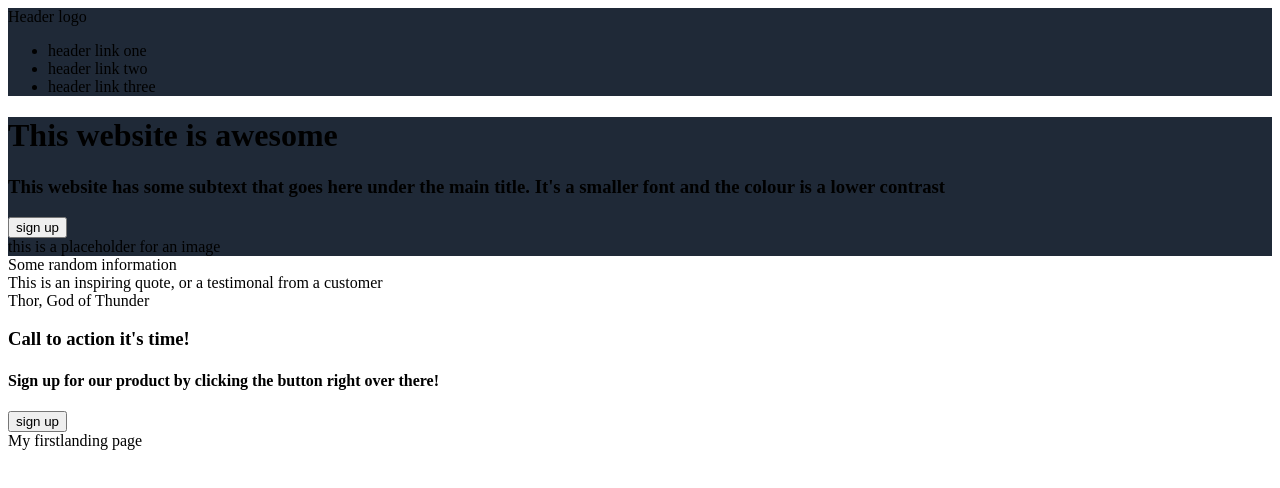
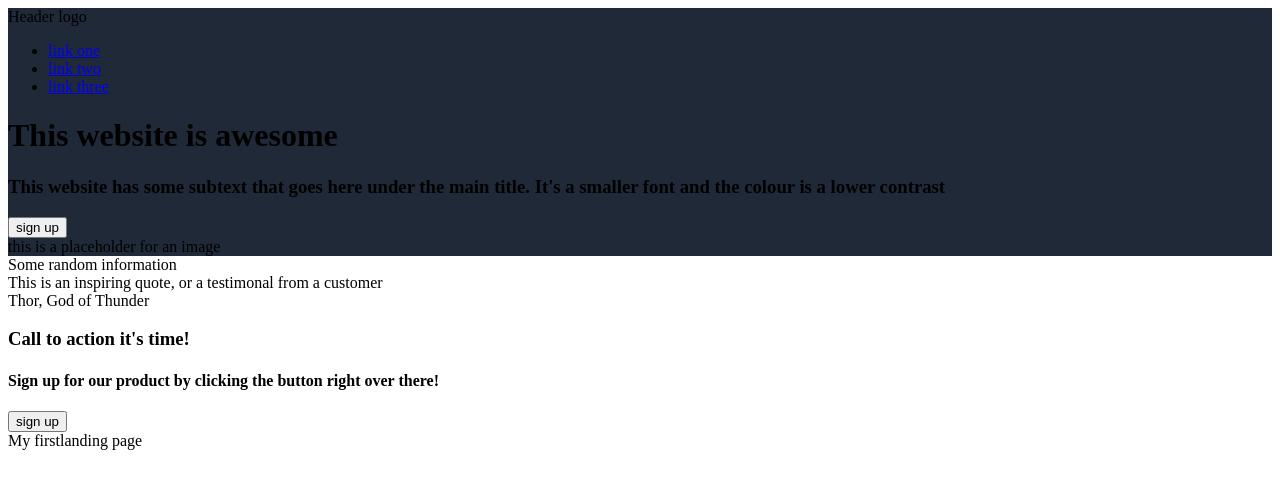
Before and after one commit to Peachboy97/Landing-page-project-, a plain HTML site: page index.html in a window 1280 px wide. Drawn offline with Linux system fonts and the light colour scheme.

Commit message:
Edit the htmls by merging section-a with the header div to get a more cohesive look. There was a gap between the header and section a

```diff
--- a/index.html
+++ b/index.html
@@ -7,16 +7,15 @@
     <link rel="stylesheet" href="style.css">
 </head>
 <body>
-    <div class="header">
-        <div>Header logo</div>
-        <ul>
-         <li>header link one</li>
-         <li>header link two</li>
-         <li>header link three</li>
-        </ul>
-    </div>
-
     <div class="section-a">
+      <div class="header">
+         <div>Header logo</div>
+          <ul>
+             <li><a href="#">link one</a></li>
+             <li><a href="#">link two</a></li>
+             <li><a href="#">link three</a></li>
+          </ul>
+       </div>
         <div class="left-a">
             <h1>This website is awesome</h1>
             <h3>This website has some subtext that goes here under the main title. It's a smaller font and the colour is a lower contrast</h3>
```
